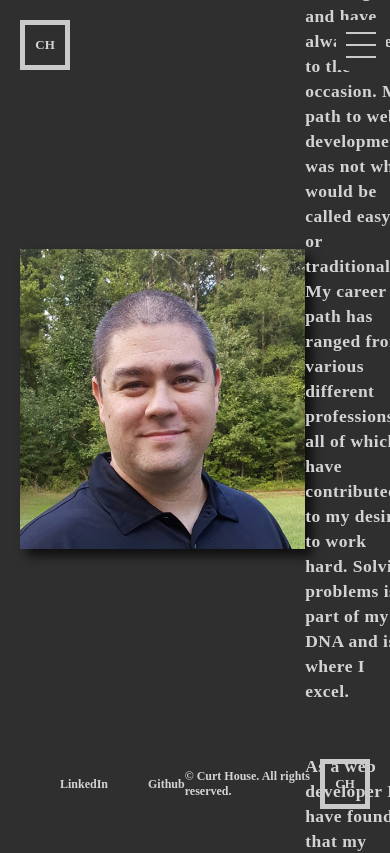
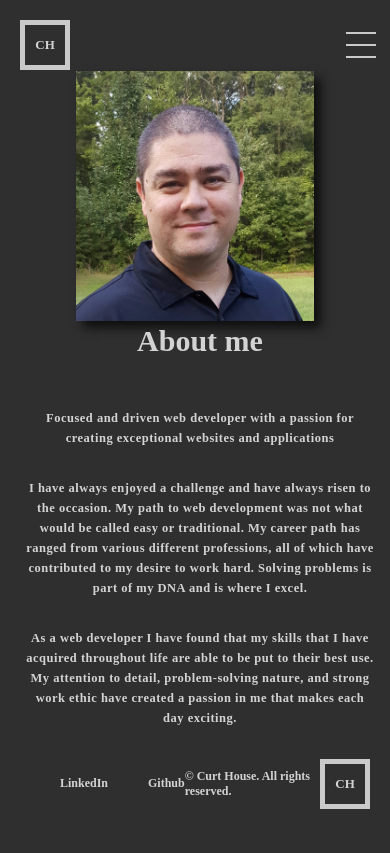
Before and after one commit to Neurum/personal-portfolio-v2.0, a Vue app: page /about in a window 390 px wide. Shown: the top 853 px of the page. Built offline with nearby package versions, Linux system fonts and the light colour scheme; a web font is replaced by a local one.

Commit message:
completed about and contact pages responsiveness

```diff
--- a/src/views/About.vue
+++ b/src/views/About.vue
@@ -64,4 +64,44 @@ p {
 .second-text {
   animation: fadeintwo 2s;
 }
+@media screen and (max-width: 1400px) {
+  .about-text {
+    margin-left: 10rem;
+  }
+  h1 {
+    font-size: 3rem;
+  }
+  p {
+    font-size: 1.25rem;
+  }
+}
+@media screen and (max-width: 1200px) {
+  .about-text {
+    margin-right: 9rem;
+  }
+}
+@media screen and (max-width: 800px) {
+  .about-section {
+    flex-direction: column;
+    justify-content: space-evenly;
+    height: 89%;
+    padding-bottom: 0;
+  }
+  .about-text {
+    width: 100%;
+    text-align: center;
+  }
+
+  .intro-img img {
+    height: 250px;
+  }
+  h1 {
+    margin: 0;
+    margin-bottom: 5rem;
+  }
+  p {
+    margin-bottom: 3rem;
+    line-height: 2rem;
+  }
+}
 </style>
--- a/src/views/Contact.vue
+++ b/src/views/Contact.vue
@@ -100,4 +100,21 @@ textarea {
 .second-text {
   animation: fadeintwo 2s;
 }
+@media screen and (max-width: 700px) {
+  .contact-section {
+    text-align: center;
+    height: 79%;
+  }
+  .text-area {
+    margin: 0 auto;
+    margin-bottom: 3rem;
+  }
+  h2 {
+    font-size: 2.5rem;
+  }
+  input,
+  .text-area {
+    width: 100%;
+  }
+}
 </style>
--- a/src/views/Main.vue
+++ b/src/views/Main.vue
@@ -69,6 +69,7 @@ h2 {
   .intro-container {
     flex-direction: column;
     justify-content: space-evenly;
+    height: 89%;
   }
   .intro-text {
     width: 85%;
```
